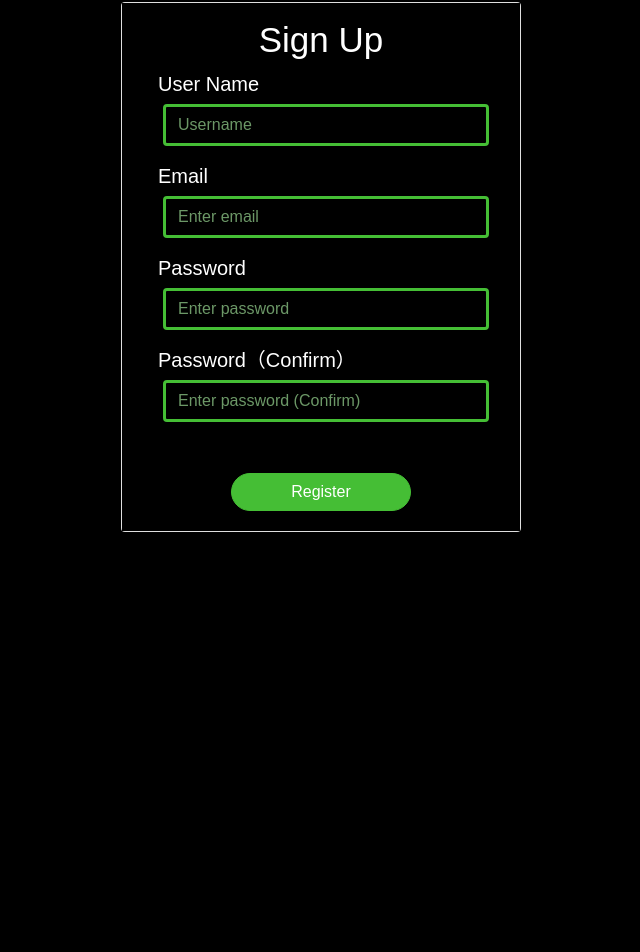
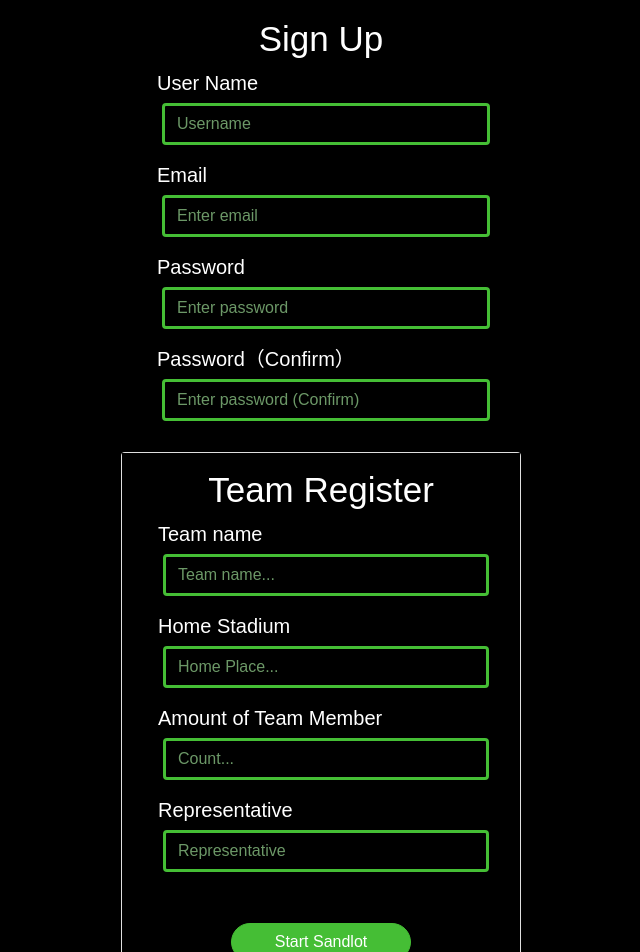
Before and after one commit to kaheiseki/sandlot, a React (Create React App) app: page /signup in a window 1280 px wide. Shown: the part 98-1050 px from the top of the page, without its empty margins (319-959 px from the left). Before the commit the page ends 800 px from the top, so only its background shows below. Built offline with nearby package versions, Linux system fonts and the light colour scheme; no server answers.

Commit message:
conbine add_team and signup

```diff
--- a/src/components/header/header.css
+++ b/src/components/header/header.css
@@ -1,7 +1,7 @@
 *{
   font-family: 'Arial Rounded MT Bold',sans-serif;}
 .header_outline{
-  background-color: black;
+  background-color: black !important;
 }
 
 .header_outline{
@@ -25,7 +25,11 @@
   margin-right: 15%;
   margin-left: auto;
 }
+.mr-auto{
+  background-color: black !important;
+}
 .headerContents{
+  background-color: black !important;
   font-size: 20px;
   justify-content: flex-end;
   float: right !important;
@@ -38,7 +42,7 @@
   color: #ffffff !important;
 }
 .headerContents:hover{
-  background-color: #45be35;
+  background-color: #45be35 !important;
   color: black !important;
 }
 
--- a/src/components/header/header.js
+++ b/src/components/header/header.js
@@ -32,7 +32,8 @@ const Header = ({isLogin, username}) => {
               <Nav.Link href="/creategame" className="headerContents">Post game</Nav.Link>
               <Nav.Link href="/teamtable" className="headerContents">Team table</Nav.Link>
               <Nav.Link href="/login" className="headerContents" onClick={()=>LogOut()}>Log out</Nav.Link>
-              {username}
+              <Nav.Link className="headerContents">{username}さん</Nav.Link>
+              {/* hoverした時クリッカブルに見える */}
             </Nav>
           </div>
         </Navbar.Collapse>
--- a/src/pages/create_game_post/create_game_post.css
+++ b/src/pages/create_game_post/create_game_post.css
@@ -1,5 +1,6 @@
 *{
   font-family: 'Arial Rounded MT Bold',sans-serif;
+  /* background-color: rgba(136,185,64,0.1) ; */
   background-color: black;
 }
 .CreateGamePost{
@@ -7,14 +8,14 @@
   text-align: center;
   /* outline: none; */
   border-radius: 10px;
-  border: black 1px solid;
+  /* border: black 1px solid; */
 }
 .create_game_card{
   width: 400px;
   margin: 0 auto;
-  border-color: #45be35 ;
   /* border-color: #45be35 ; */
-  border-width:5px ;
+  /* border-color: #45be35 ; */
+  /* border-width:5px ; */
 }
 
 .createGamePostTitle{
@@ -22,6 +23,7 @@
   margin-left: 5px;
 }
 .form-control{
+  color: white !important;
   margin-left: 5px;
   margin-bottom: 3px;
   background-color: black !important;
--- a/src/pages/my_team/my_team.js
+++ b/src/pages/my_team/my_team.js
@@ -26,7 +26,6 @@ export const MyTeam = () => {
         setCount(doc.data().count);
         setCaptain(doc.data().captain);
       });
-
     }
   })
 
--- a/src/pages/signup/signup.css
+++ b/src/pages/signup/signup.css
@@ -1,5 +1,6 @@
 *{
   color: #ffffff;
+  background-color: #88b940 10%;
 }
 .form_outline{
   margin-top: 20px;
@@ -10,6 +11,9 @@
   margin: 0 auto;
   border: none !important;
   outline: none !important;
+}
+.form_groups{
+  border: none !important;
 }
 
 .signup_title{
--- a/src/pages/signup/signup.js
+++ b/src/pages/signup/signup.js
@@ -14,9 +14,11 @@ import { Card , Button} from 'react-bootstrap';
 import './signup.css';
 import { Link } from 'react-router-dom';
 import { useNavigate } from 'react-router-dom';
+import { AddTeam } from '../add_teams/add_team';
 
 
 export const SignUp = () => {
+  //signupのhooks
   const[username,setUsername] = useState("");
   const[email,setEmail] = useState("");
   const[password,setPassword] = useState("");
@@ -59,9 +61,28 @@ export const SignUp = () => {
       })
     }
   }
+  //add_teamのhooks
+  const [newTeamName, setNewTeamName] = useState("");
+  const [newCount, setNewCount] = useState(0);
+  const [newPlace, setNewPlace] = useState("");
+  const [newCaptain, setNewCaptain] = useState("");
+  const [userId,setUserId] = useState("");
+
+  const gamesCollectionRef = collection(db, "Teams");
+  onAuthStateChanged(auth,(user)=>{
+    if(user){
+      const uid = user.uid;
+      setUserId(uid);
+    }
+  })
+
+
+  const createTeam = async () => {
+    await addDoc(gamesCollectionRef, { name: newTeamName, place: newPlace, count: Number(newCount), captain: newCaptain, userid:userId});
+  };
   return(
     <div className='form_outline'>
-      <Card>
+      <Card className='form_groups'>
         <Card.Body>
           <Card.Title className='signup_title'>
             Sign Up
@@ -86,7 +107,7 @@ export const SignUp = () => {
               <input type="password" className='form-control' placeholder="Enter password (Confirm)" onChange={inputConfirmPassword}/>
           </div>
         </Card.Body>
-          <form>
+          {/* <form>
             <Button type="button" className="btn btn-primary btn-block"
             onClick = {(username,email,password,confirmPassword) => {
               Signup(username,email,password,confirmPassword);
@@ -94,7 +115,60 @@ export const SignUp = () => {
             }}>
               Register
             </Button>
-          </form>
+          </form> */}
+      </Card>
+      <Card className='add_team_card'>
+        <Card.Body>
+          <Card.Title className='create_game_post_title'>Team Register</Card.Title>
+          <div className='form-group'>
+            <label>Team name</label>
+            <input
+              className='form-control'
+              placeholder="Team name..."
+              onChange={(event) => {
+                setNewTeamName(event.target.value);
+              }}
+            />
+          </div>
+          <div className='form-group'>
+            <label>Home Stadium</label>
+            <input
+              className='form-control'
+              placeholder="Home Place..."
+              onChange={(event) => {
+                setNewPlace(event.target.value);
+              }}
+            />
+          </div>
+          <div className='form-group'>
+            <label>Amount of Team Member</label>
+            <input
+              className='form-control'
+              type="number"
+              placeholder="Count..."
+              onChange={(event) => {
+                setNewCount(event.target.value);
+              }}
+            />
+          </div>
+          <div className='form-group'>
+            <label>Representative</label>
+            <input
+              className='form-control'
+              placeholder="Representative"
+              onChange={(event) => {
+                setNewCaptain(event.target.value);
+              }}
+            />
+          </div>
+        </Card.Body>
+        <form>
+          <Button onClick={createTeam} onClick = {(username,email,password,confirmPassword) => {
+              Signup(username,email,password,confirmPassword);
+            }}>
+            Start Sandlot
+          </Button>
+        </form>
       </Card>
     </div>
     // ↑消さないで。
```
